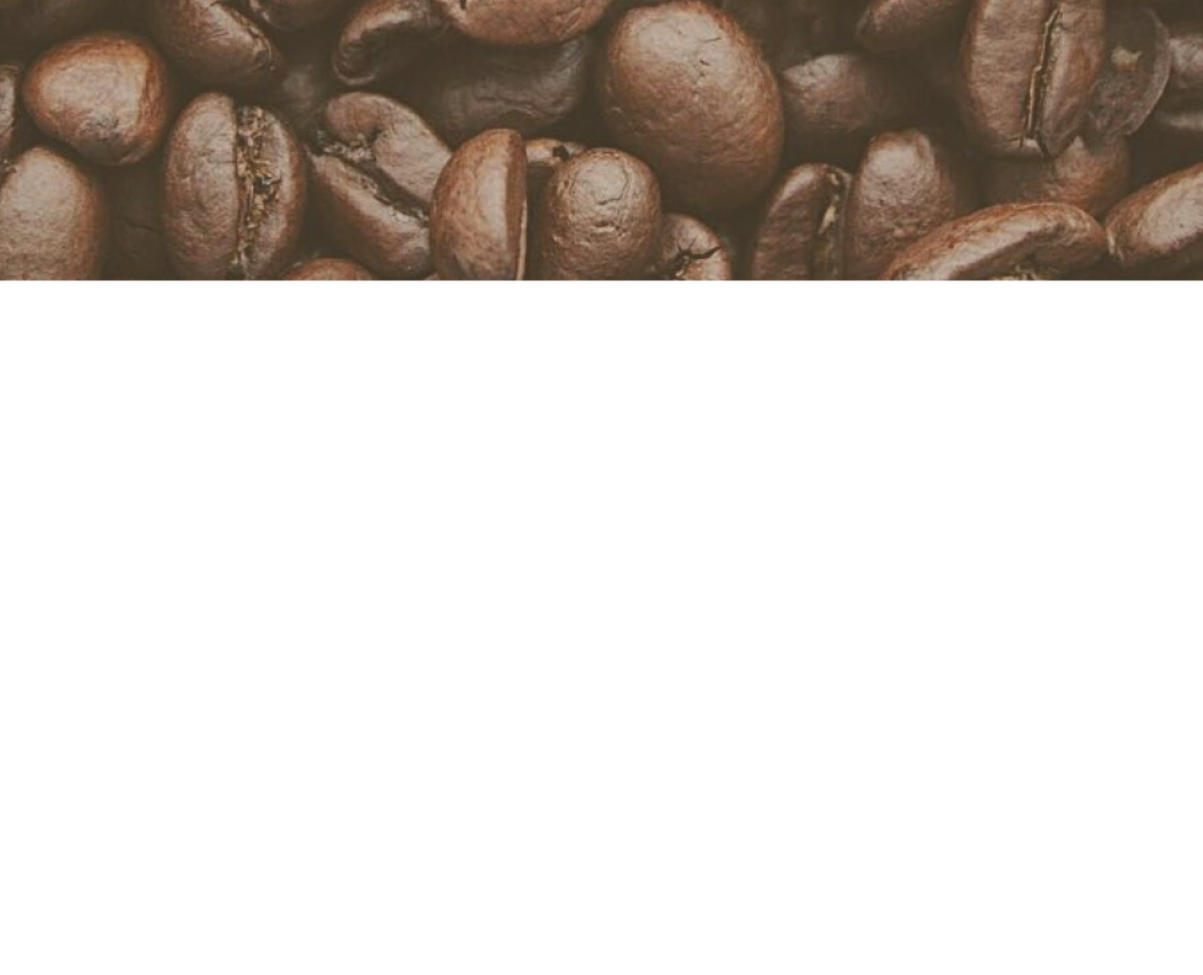
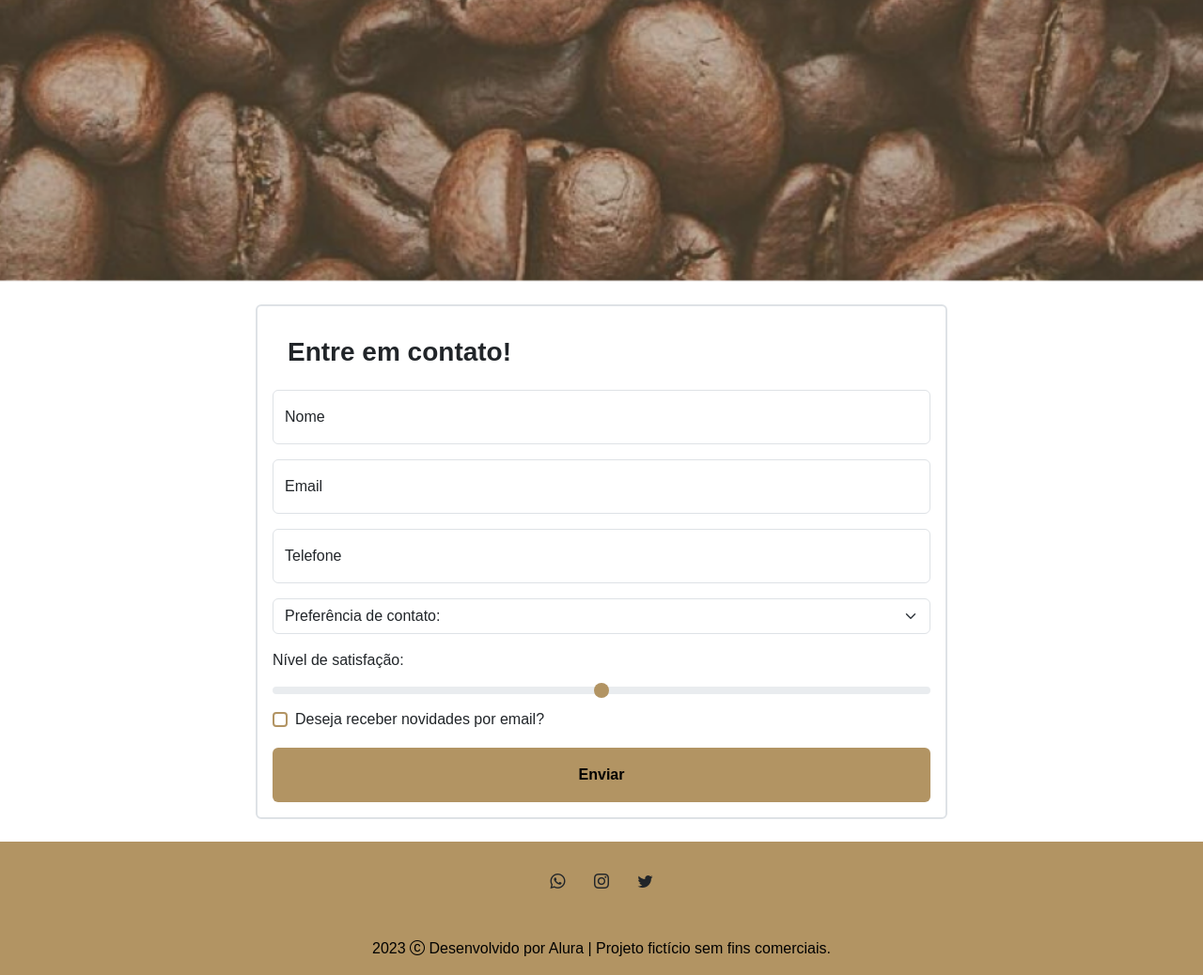
Before and after one commit to arthurazevedods/cafeteria, a plain HTML site: page index.html in a window 1280 px wide. Shown: the part 3580-4618 px from the top of the page at 94% size. Before the commit the page ends 3880 px from the top, so only its background shows below. Drawn offline with nearby package versions, Linux system fonts and the light colour scheme; a web font is replaced by a local one.

Commit message:
add dark mode and footer

```diff
--- a/index.html
+++ b/index.html
@@ -16,7 +16,7 @@
   <link rel="stylesheet" href="./style.css">
 </head>
 
-<body>
+<body data-bs-theme="light">
   <header>
     <nav class="navbar-expand-lg navbar bg-body-tertiary fixed-top">
       <div class="container-fluid">
@@ -45,13 +45,13 @@
                 <a class="nav-link" href="#">Sobre</a>
               </li>
               <li class="nav-item">
-                <a class="nav-link" href="#">Contato</a>
+                <a class="nav-link" href="#contato">Contato</a>
               </li>
               <li class="nav-item">
                 <a class="nav-link" href="#">
                   <div class="form-check form-switch">
-                    <input class="form-check-input" type="checkbox" role="switch" id="flexSwitchCheckDefault">
-                    <label class="form-check-label" for="flexSwitchCheckDefault">Modo Noturno</label>
+                    <input class="form-check-input" type="checkbox" role="switch" id="modo-noturno">
+                    <label class="form-check-label" for="modo-noturno">Modo Noturno</label>
                   </div>
                 </a>
               </li>
@@ -126,7 +126,7 @@
     </section>
     <section class="m-50">
 
-      <section class="py-5 row d-flex justify-content-center">
+      <section class="py-5 row mx-0 d-flex justify-content-center">
         <h2 class="fw-bold text-center p-1">Nossos produtos</h2>
 
         <div class="card border-0 btn col-12 col-md-6 xl-3" data-bs-toggle="modal" data-bs-target="#modal-1"
@@ -183,7 +183,65 @@
     <section class="banners banner-3 d-flex flex-column justify-content-center ">
 
     </section>
+
+    <section class="py-4 container">
+      <div class="row">
+        <div class="col-10 col-xl-8 mx-auto">
+          <div class="border border-2 rounded p-3">
+            <h3 class="fw-bold p-3">Entre em contato!</h3>
+            <form id="contato">
+              <div class="form-floating mb-3">
+                <input type="text" class="form-control" id="floatingNome" placeholder="Nome">
+                <label for="floatingNome">Nome</label>
+              </div>
+              <div class="form-floating mb-3">
+                <input type="email" class="form-control" id="floatingEmail" placeholder="name@example.com">
+                <label for="floatingEmail">Email</label>
+              </div>
+              <div class="form-floating mb-3">
+                <input type="number" class="form-control" id="floatingTelefone" placeholder="Telefone">
+                <label for="floatingTelefone">Telefone</label>
+              </div>
+              <select class="form-select mb-3" aria-label="Default select example">
+                <option selected>Preferência de contato:</option>
+                <option value="1">WhatsApp</option>
+                <option value="2">Email</option>
+                <option value="3">Ligação</option>
+              </select>
+              <label for="nivel-satisfacao" class="form-label">Nível de satisfação:</label>
+              <input type="range" class="form-range input-range" id="nivel-satisfacao">
+              <div class="form-check">
+                <input class="form-check-input" type="checkbox" value="" id="flexCheckDefault">
+                <label class="form-check-label" for="flexCheckDefault">
+                  Deseja receber novidades por email?
+                </label>
+              </div>
+              <button type="button" class="btn botao-padrao w-100 fw-bold mt-3 py-3">Enviar</button>
+            </form>
+          </div>
+        </div>
+      </div>
+
+    </section>
+
   </main>
+
+  <footer class="text-center botao-padrao">
+    <section class="container p-4 pb-0 mb-4 ">
+      <a class="btn" href="#!">
+        <i class="bi bi-whatsapp"></i>
+      </a>
+      <a class="btn" href="#!">
+        <i class="bi bi-instagram"></i>
+      </a>
+      <a class="btn" href="#!">
+        <i class="bi bi-twitter"></i>
+      </a>
+    </section>
+    <div class="p-3">
+      2023 <i class="bi bi-c-circle"></i> Desenvolvido por Alura | Projeto fictício sem fins comerciais.
+    </div>
+  </footer>
 
   <!--CANVAS-->
   <!--CANVAS 1-->
@@ -377,7 +435,10 @@
   <!--Bootstrap JS-->
   <script src="https://cdn.jsdelivr.net/npm/bootstrap@5.3.0-alpha2/dist/js/bootstrap.bundle.min.js"
     integrity="sha384-qKXV1j0HvMUeCBQ+QVp7JcfGl760yU08IQ+GpUo5hlbpg51QRiuqHAJz8+BrxE/N"
-    crossorigin="anonymous"></script>
+    crossorigin="anonymous">
+  </script>
+  <script src="script.js"></script>
+
 </body>
 
 </html>
--- /dev/null
+++ b/script.js
@@ -0,0 +1,7 @@
+const input_check = document.querySelector("#modo-noturno")
+const elemento = document.querySelector("body")
+
+input_check.addEventListener('click',()=>{
+    let modo = input_check.checked ? 'dark' : 'light'
+    elemento.setAttribute('data-bs-theme', modo)
+})
--- a/style.css
+++ b/style.css
@@ -20,6 +20,10 @@ input[type="checkbox"]:focus {
   border-color: var(--marrom-claro);
   box-shadow: none;
   outline: none;
+}
+
+.input-range::-webkit-slider-thumb {
+  background-color: var(--marrom-claro);
 }
 
 .banners{
@@ -58,3 +62,14 @@ input[type="checkbox"]:focus {
 .botao-padrao:hover, .botao-padrao::selection{
   background-color: var(--marrom-escuro);
 }
+
+[data-bs-theme="dark"] {
+  color: white;
+  .nav-link, .card-body, .offcanvas, .accordion, .btn {
+    --bs-nav-link-color: white;
+    --bs-card-color: white;
+    --bs-offcanvas-color: white;
+    --bs-body-color: white;
+    --bs-body-color: white;
+  }
+}
```
